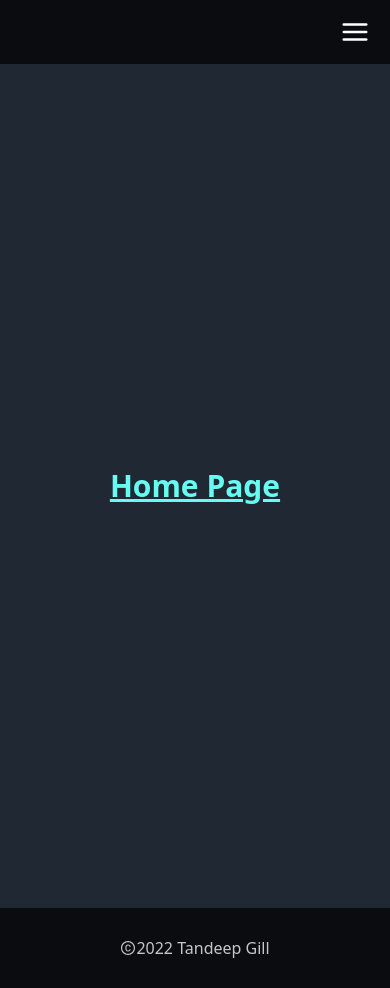
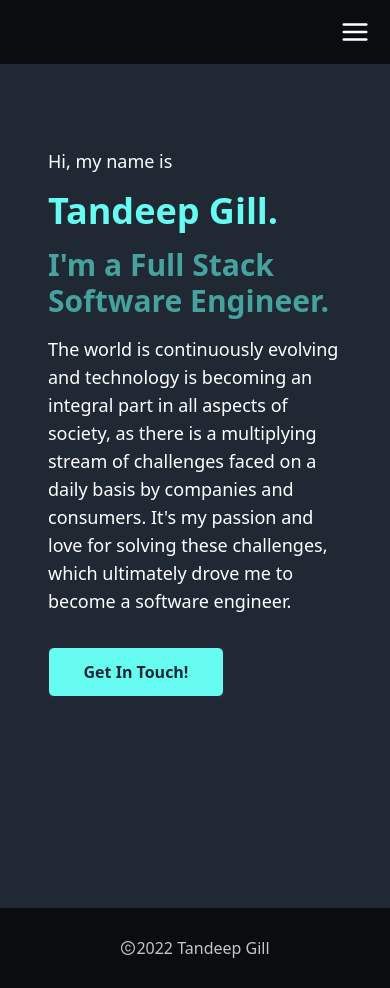
Before and after one commit to TandeepGill/Portfolio, a Next.js app: page / in a window 390 px wide. Built offline with nearby package versions, Linux system fonts and the light colour scheme; a web font is replaced by a local one.

Commit message:
Home page created, mobile responsive.

```diff
--- a/pages/index.js
+++ b/pages/index.js
@@ -1,5 +1,8 @@
 import Head from 'next/head';
-import Image from 'next/image';
+
+const callToActionHandler = () => {
+  return window.open('mailto:gill.tandeep@gmail.com', '_blank');
+};
 
 const Home = () => {
   return (
@@ -7,8 +10,30 @@ const Home = () => {
       <Head>
         <title>Tandeep Gill - Full Stack SWE</title>
       </Head>
-      <div className='flex w-full flex-1 flex-col items-center justify-center px-20 text-center'>
-        <h1 className='text-3xl font-bold underline'>Home Page</h1>
+      <div>
+        <div className='items-left mb-32 flex w-full flex-1 flex-col justify-center px-12 lg:mr-48 lg:px-20'>
+          <h1 className='mb-4 text-lg text-white lg:mb-7 lg:text-xl'>
+            Hi, my name is
+          </h1>
+          <h2 className='mb-4 text-4xl font-bold lg:mb-7 lg:text-6xl'>
+            Tandeep Gill.
+          </h2>
+          <h3 className='text-teal mb-4 text-3xl font-bold lg:mb-7 lg:text-5xl'>{`I'm a Full Stack Software Engineer.`}</h3>
+          <p className='mb-4 max-w-2xl text-lg text-white lg:mb-7 lg:text-lg'>
+            {`The world is continuously evolving and technology is becoming an integral part in all aspects of
+            society, as there is a multiplying stream of challenges faced on a
+            daily basis by companies and consumers. It's my passion and love for
+            solving these challenges, which ultimately drove me to become a
+            software engineer.`}
+          </p>
+          <button
+            className='bg-aqua hover:bg-teal text-slate mt-4 w-44 items-center rounded-md border border-transparent px-6 py-3 text-base font-semibold hover:text-white lg:mt-7'
+            type='button'
+            onClick={callToActionHandler}
+          >
+            Get In Touch!
+          </button>
+        </div>
       </div>
     </div>
   );
```
